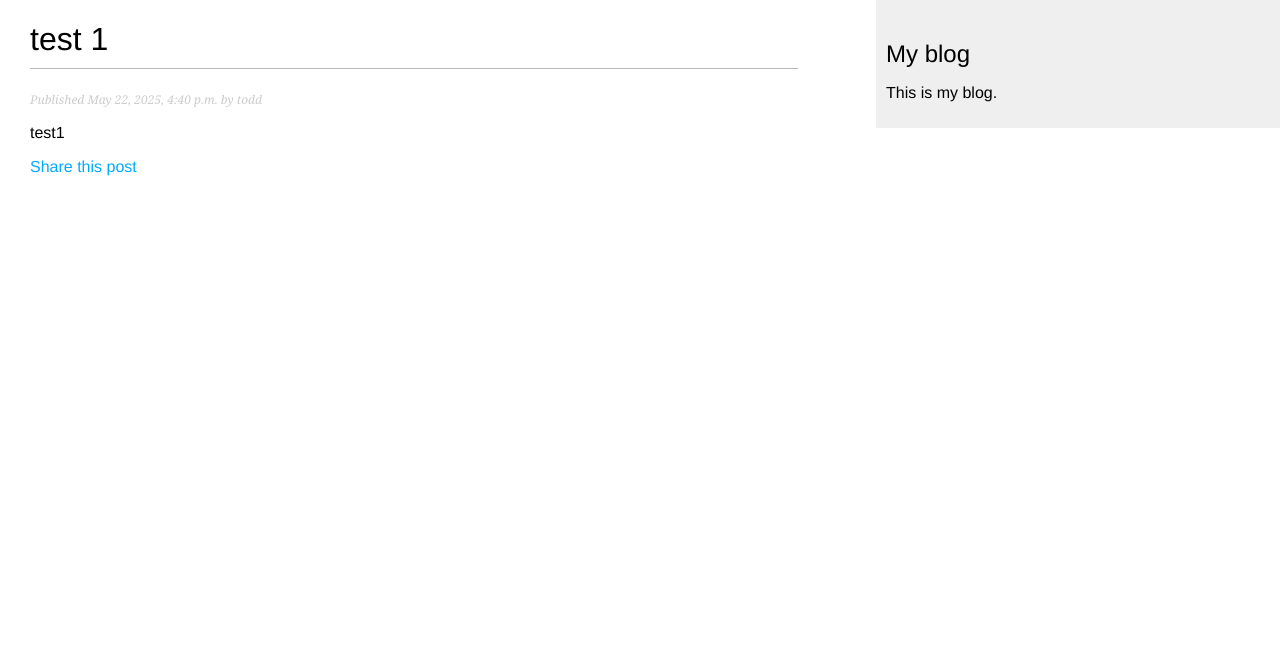
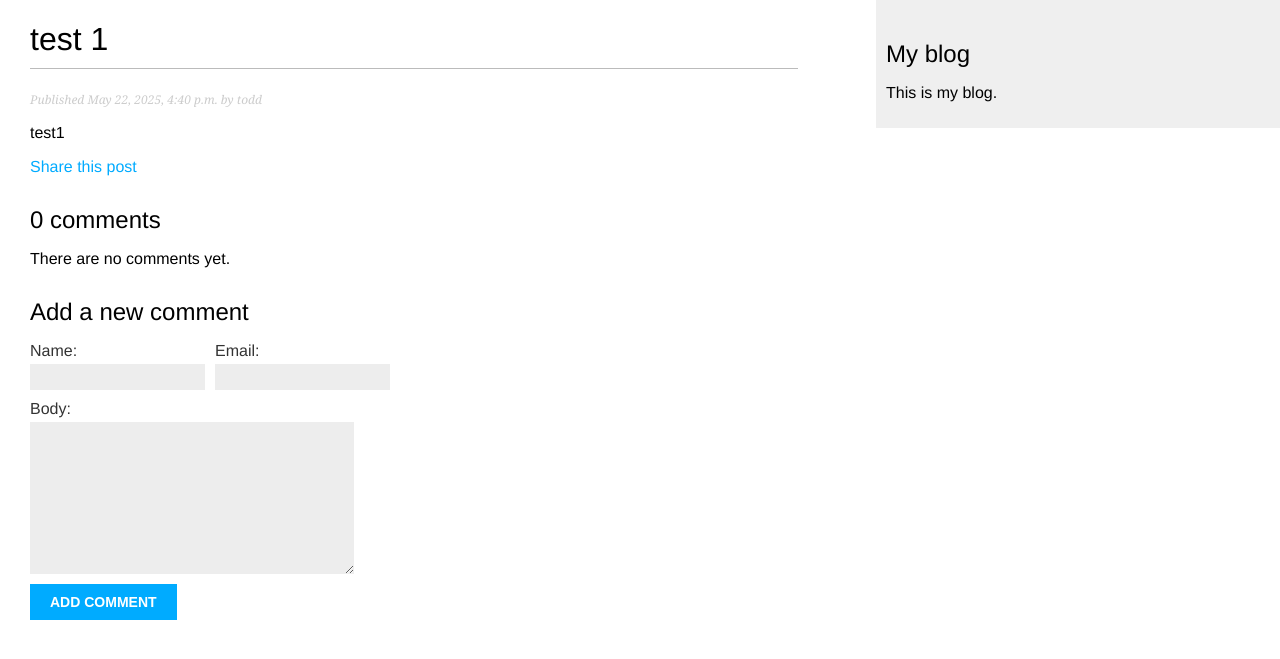
Before and after one commit to todd427/mysite, a Django app: a page that uses blog/templates/blog/post/detail.html in a window 1280 px wide. Shown: the top 659 px of the page. Run offline with Django 5.2, Linux system fonts and the light colour scheme; data comes from the database, SQL or seed files in the repository; both versions use the stored data as it was after the commit.

Commit message:
ready for Chapter 3

```diff
--- a/blog/forms.py
+++ b/blog/forms.py
@@ -4,3 +4,14 @@ class EmailPostForm(forms.Form):
     email = forms.EmailField()
     to = forms.EmailField()
     comments = forms.CharField(required=False, widget=forms.Textarea)
+
+from .models import Comment
+class CommentForm(forms.ModelForm):
+    class Meta:
+        model = Comment
+        fields = ['name', 'email', 'body']
+        widgets = {
+            'name': forms.TextInput(attrs={'class': 'form-control'}),
+            'email': forms.TextInput(attrs={'class': 'form-control'}),
+            'body': forms.Textarea(attrs={'class': 'form-control'}),
+        }
--- a/blog/models.py
+++ b/blog/models.py
@@ -59,3 +59,25 @@ class Post(models.Model):
             self.slug
             ]
         )
+
+class Comment(models.Model):
+    post = models.ForeignKey(
+        Post,
+        on_delete=models.CASCADE,
+        related_name='comments'
+        )
+    name = models.CharField(max_length=80)
+    email = models.EmailField()
+    body = models.TextField()
+    created = models.DateTimeField(auto_now_add=True)
+    updated = models.DateTimeField(auto_now=True)
+    active = models.BooleanField(default=True)
+
+    class Meta:
+        ordering = ['created']
+        indexes = [
+            models.Index(fields=['created']),
+        ]
+
+    def __str__(self):
+        return f'Comment by {self.name} on {self.post}'
--- a/blog/templates/blog/post/detail.html
+++ b/blog/templates/blog/post/detail.html
@@ -11,4 +11,20 @@
       Share this post
     </a>
   </p>
+  {% with comments.count as total_comments %}
+    <h2>
+      {{ total_comments }} comment{{ total_comments|pluralize }}
+    </h2>
+  {% endwith %}
+  {% for comment in comments %}
+    <div class="comment">
+      <p class="info">
+        Comment {{ forloop.counter }} by {{ comment.name }}
+      </p>
+      {{ comment.body|linebreaks }}
+    </div>
+  {% empty %}
+    <p>There are no comments yet.</p>
+  {% endfor %}
+  {% include "blog/post/includes/comment_form.html" %}
 {% endblock %}
--- /dev/null
+++ b/blog/templates/blog/post/includes/comment_form.html
@@ -0,0 +1,13 @@
+<h2>Add a new comment</h2>
+<form action="{% url "blog:post_comment" post.id %}" method="post">
+
+<div class="left">
+  {{ form.name.as_field_group }}
+</div>
+<div class="left">
+  {{ form.email.as_field_group }}
+</div>
+{{ form.body.as_field_group }}
+  {% csrf_token %}
+  <p><input type="submit" value="Add comment"></p>
+</form>
--- a/blog/urls.py
+++ b/blog/urls.py
@@ -9,4 +9,5 @@ urlpatterns = [
     #path('', views.post_list, name='post_list'),
     path('<int:year>/<int:month>/<int:day>/<slug:post>/', views.post_detail, name='post_detail'),
     path('<int:post_id>/share/', views.post_share, name='post_share'),
+    path('<int:post_id>/comment/', views.post_comment, name='post_comment'),
 ]
--- a/blog/views.py
+++ b/blog/views.py
@@ -1,5 +1,6 @@
 from django.core.paginator import Paginator, EmptyPage, PageNotAnInteger
 from django.shortcuts import render, get_object_or_404
+from django.views.decorators.http import require_POST
 from .models import Post
 from django.views.generic import ListView
 
@@ -35,9 +36,12 @@ def post_detail(request, year, month, day, post):
             publish__year=year,
             publish__month=month,
             publish__day=day)
-    return render(request, 'blog/post/detail.html', {'post': post})
+    comments = post.comments.filter(active=True)
+    form = CommentForm()
 
-from .forms import EmailPostForm
+    return render(request, 'blog/post/detail.html', {'post': post, 'comments': comments, 'form': form })
+
+from .forms import EmailPostForm, CommentForm
 from django.core.mail import send_mail
 
 def post_share(request, post_id):
@@ -64,6 +68,20 @@ def post_share(request, post_id):
          {'post': post, 'form': form, 'sent': sent}
          )
 
+@require_POST
+def post_comment(request, post_id):
+    post = get_object_or_404(Post, id=post_id, status=Post.Status.PUBLISHED)
+    comment = None
+    form = CommentForm(data=request.POST)
+    if (form.is_valid()):
+        comment = form.save(commit=False)
+        comment.post = post
+        comment.save()
+
+    return render(request, 'blog/post/comment.html',
+                   {'form': form, 'post': post, 'comment': comment}
+                   )
+
 
 
 # Create your views here.
```
Also changed, not shown: blog/admin.py (+7 -1 lines), blog/templates/blog/post/comment.html (added, +10 -0 lines), blog/migrations/0003_comment.py (added), db.sqlite3.
